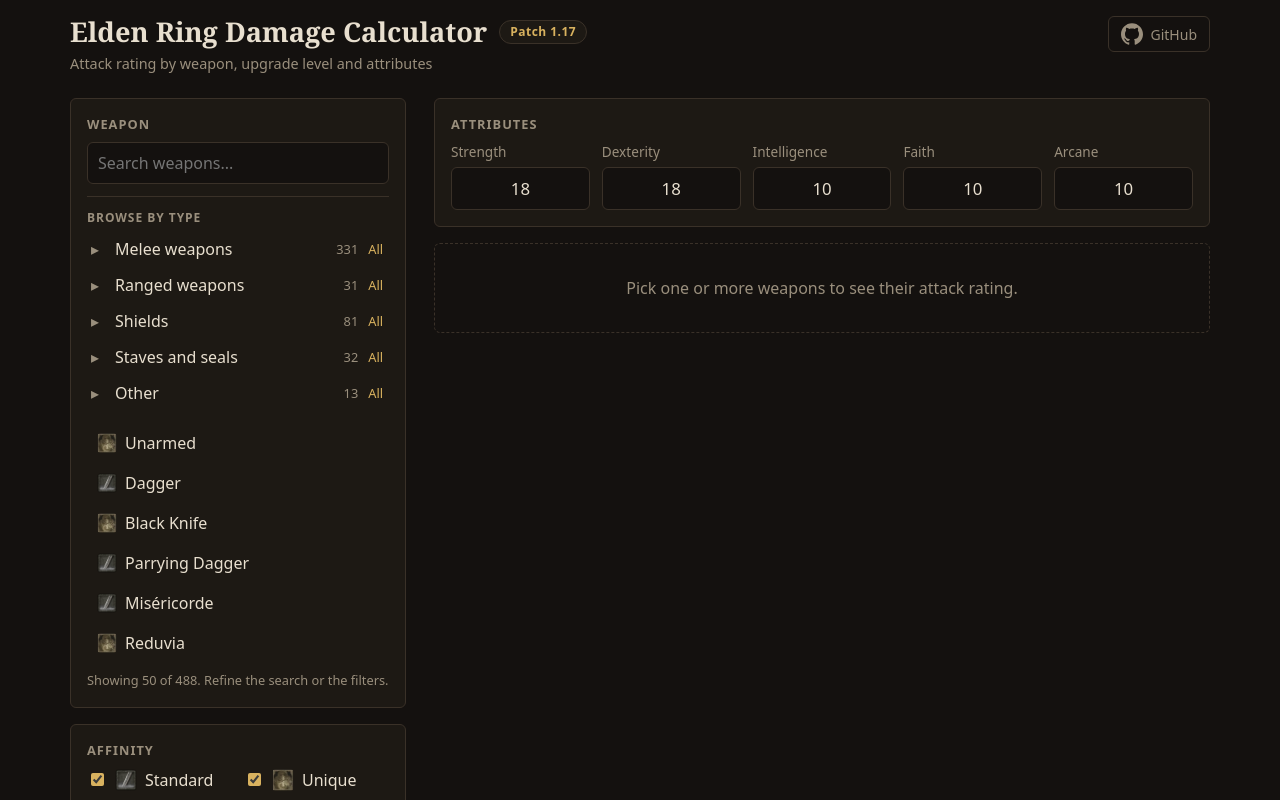
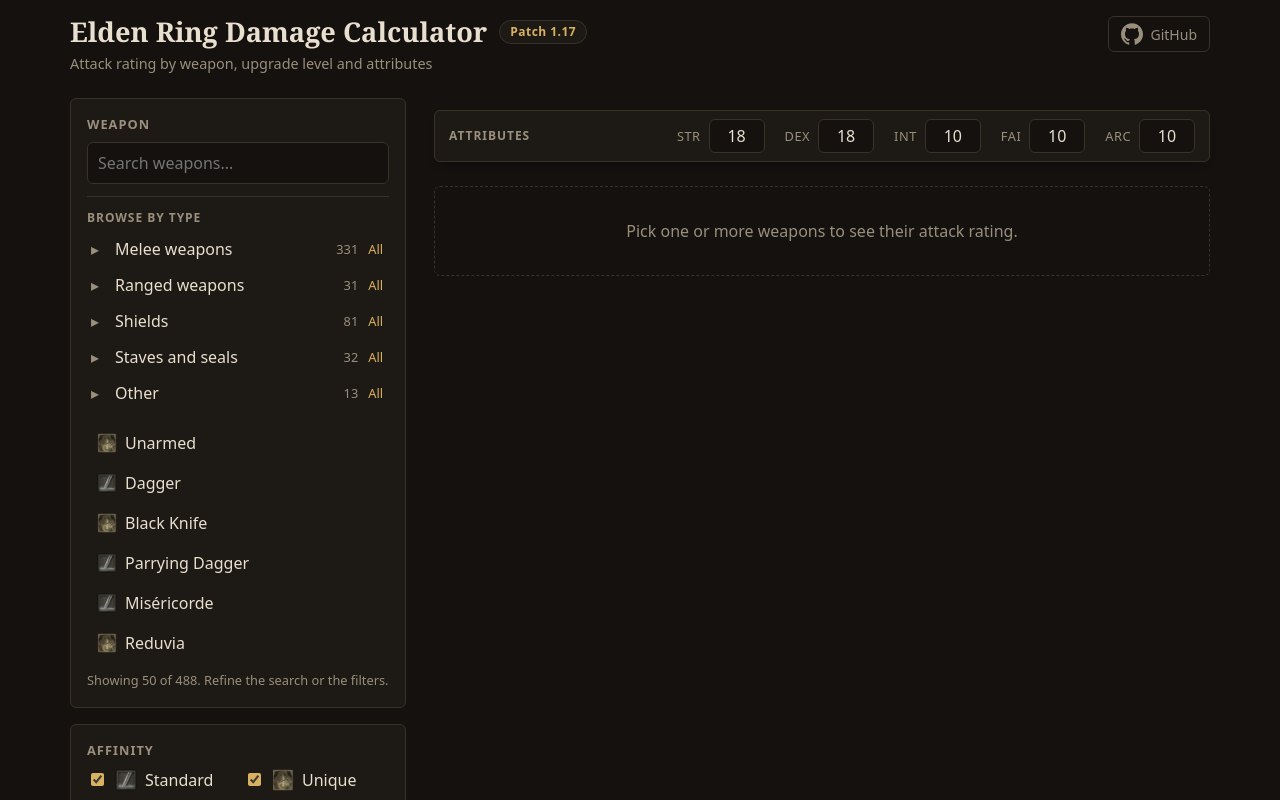
Before and after one commit to Raed-Jani/soulslike-build-planner, a React (Vite) app: page / in a window 1280 px wide. Shown: the top 800 px of the page. Built offline with nearby package versions, Linux system fonts and the light colour scheme.

Commit message:
Compact sticky attributes bar

```diff
--- a/src/ui/components/StatsForm.tsx
+++ b/src/ui/components/StatsForm.tsx
@@ -1,4 +1,6 @@
-import { STAT_FIELDS, STAT_LABELS, parseStat, type StatField, type StatText } from "../stats";
+import {
+  STAT_FIELDS, STAT_LABELS, STAT_SHORT, parseStat, type StatField, type StatText,
+} from "../stats";
 
 interface Props {
   statText: StatText;
@@ -7,15 +9,17 @@
 
 export default function StatsForm({ statText, onChange }: Props) {
   return (
-    <section className="stats-form">
+    <section className="stats-bar" aria-label="Attributes">
+      <div className="stats-inner">
         <h2>Attributes</h2>
-      <div className="stat-grid">
+        <div className="stat-row">
           {STAT_FIELDS.map((stat) => (
-          <label key={stat} className="stat-field">
-            <span>{STAT_LABELS[stat]}</span>
+            <label key={stat} className="stat-field" title={STAT_LABELS[stat]}>
+              <span>{STAT_SHORT[stat]}</span>
               <input
                 type="text"
                 inputMode="numeric"
+                aria-label={STAT_LABELS[stat]}
                 value={statText[stat]}
                 onChange={(e) => onChange(stat, e.target.value.replace(/\D/g, "").slice(0, 2))}
                 onBlur={() => onChange(stat, String(parseStat(statText[stat])))}
@@ -23,6 +27,7 @@
             </label>
           ))}
         </div>
+      </div>
     </section>
   );
 }
--- a/src/ui/styles.css
+++ b/src/ui/styles.css
@@ -41,7 +41,6 @@
 
 .affinity-filter,
 .weapon-picker,
-.stats-form,
 .weapon-card {
   background: var(--surface);
   border: 1px solid var(--border);
@@ -104,36 +103,8 @@
 }
 
 /* attributes row above the cards, stays visible while they scroll */
-.stats-form {
-  position: sticky;
-  top: 12px;
-  z-index: 5;
-  margin-bottom: 16px;
-}
 
-.stat-grid {
-  display: grid;
-  grid-template-columns: repeat(auto-fit, minmax(110px, 1fr));
-  gap: 12px;
-}
-
-.stat-field {
-  display: flex;
-  flex-direction: column;
-  gap: 4px;
-  color: var(--muted);
-  font-size: 0.85rem;
-}
-
-.stat-field input {
-  width: 100%;
-  text-align: center;
-  color: var(--text);
-  font-size: 1.05rem;
-  font-variant-numeric: tabular-nums;
-}
-.inputs h2,
-.stats-form h2 {
+.inputs h2{
   margin: 0 0 8px;
   font-family: var(--sans);
   font-size: 0.8rem;
@@ -781,6 +752,63 @@
   color: var(--muted);
   font-size: 0.85rem;
 }
+
+/* attributes bar: compact, and stays at the top while the cards scroll under it */
+.stats-bar {
+  position: sticky;
+  top: 0;
+  z-index: 10;
+  margin-bottom: 8px;
+  padding: 12px 0 8px;
+  background: var(--bg);
+}
+
+.stats-inner {
+  display: flex;
+  align-items: center;
+  gap: 8px 24px;
+  padding: 8px 14px;
+  background: var(--surface);
+  border: 1px solid var(--border);
+  border-radius: 6px;
+  box-shadow: 0 6px 12px -8px rgba(0, 0, 0, 0.7);
+}
+
+.stats-inner h2 {
+  margin: 0;
+  font-family: var(--sans);
+  font-size: 0.75rem;
+  letter-spacing: 0.08em;
+  text-transform: uppercase;
+  color: var(--muted);
+}
+
+.stat-row {
+  display: flex;
+  flex-wrap: wrap;
+  gap: 8px 20px;
+  margin-left: auto;
+}
+
+.stat-field {
+  display: flex;
+  align-items: center;
+  gap: 8px;
+  color: var(--muted);
+  font-size: 0.8rem;
+  letter-spacing: 0.04em;
+  text-transform: uppercase;
+}
+
+.stat-field input {
+  width: 56px;
+  padding: 4px 6px;
+  text-align: center;
+  color: var(--text);
+  font-size: 1rem;
+  font-variant-numeric: tabular-nums;
+}
+
 /* ---------- phones ---------- */
 
 @media (max-width: 760px) {
@@ -799,8 +827,18 @@
     padding-right: 0;
   }
 
-  .stats-form {
+    .stats-bar {
     position: static;
+    padding-top: 0;
+  }
+
+  .stats-inner {
+    flex-direction: column;
+    align-items: flex-start;
+  }
+
+  .stat-row {
+    margin-left: 0;
   }
 
   .weapon-card {
```
Lines whose indentation alone changed are shown as unchanged.
